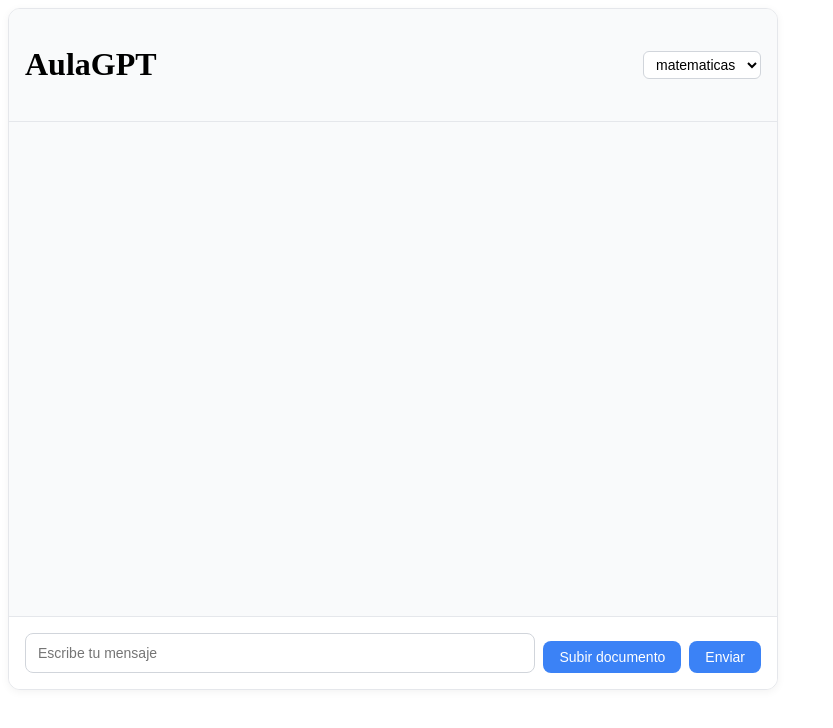
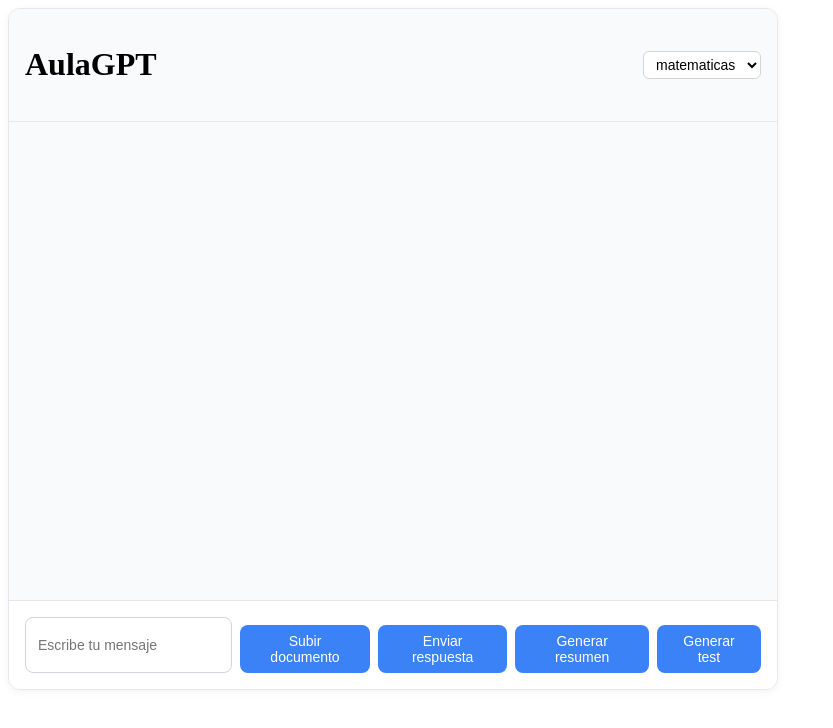
Before and after one commit to hugoagreda1902/AulaGPT-limpio, a React (Create React App) app in the folder aulagpt-frontend/: page /chat in a window 1280 px wide. Shown: the top 728 px of the page, without its empty margins (0-833 px from the left). Built offline with nearby package versions, Linux system fonts and the light colour scheme; sample sign-in values are in the browser's storage.

Commit message:
Mensaje que describa tus cambios

```diff
--- a/aulagpt-frontend/src/api/dataService.js
+++ b/aulagpt-frontend/src/api/dataService.js
@@ -9,8 +9,8 @@ export const loginUser = (creds) =>
   API.post('/token/', creds).then(res => res.data);
 
 // Chat / Resumen
-export const askQuestion = (question, subjectId, action = 'answer') =>
-  API.post('/ask/', { question, subject: subjectId, action }).then(res => res.data);
+export const askQuestion = (question, subject, action = 'answer') =>
+  API.post('/ask/', { question, subject, action }).then(res => res.data);
 
 // Subida de documento
 export const uploadDocument = (file, subject) => {
--- a/aulagpt-frontend/src/components/ChatIA.jsx
+++ b/aulagpt-frontend/src/components/ChatIA.jsx
@@ -22,20 +22,10 @@ export default function ChatIA() {
   const [file, setFile] = useState(null);
   const [uploadMsg, setUploadMsg] = useState("");
   const [uploadErr, setUploadErr] = useState("");
+  const [actionType, setActionType] = useState("answer");
   const chatRef = useRef();
 
-  // Ya no cargamos historial desde el backend
-  // useEffect(() => {
-  //   if (!subject) return;
-  //   fetch(`${process.env.REACT_APP_API_BASE_URL}/chat-history/?subject=${subject}`, {
-  //     headers: { Authorization: `Bearer ${localStorage.getItem("token")}` }
-  //   })
-  //     .then(res => res.json())
-  //     .then(setHistory)
-  //     .catch(console.error);
-  // }, [subject]);
-
-  // Para hacer scroll al final cuando llegue un nuevo mensaje
+  // Auto scroll
   useEffect(() => {
     if (chatRef.current) {
       chatRef.current.scrollTop = chatRef.current.scrollHeight;
@@ -46,18 +36,16 @@ export default function ChatIA() {
     if (!input.trim() || !subject) return;
     setError("");
     setLoading(true);
+    setActionType(action);
 
-    // Añadimos el mensaje del usuario localmente
+    // user message
     const userMsg = { timestamp: new Date(), autor: "usuario", texto: input };
     setHistory(h => [...h, userMsg]);
-
     const question = input;
     setInput("");
 
     try {
-      // Llamada al endpoint /ask/ con { question, subject, action }
       const { answer } = await askQuestion(question, subject, action);
-      // Añadimos la respuesta de la IA localmente
       const botMsg = { timestamp: new Date(), autor: "ia", texto: answer };
       setHistory(h => [...h, botMsg]);
     } catch (e) {
@@ -89,7 +77,11 @@ export default function ChatIA() {
     <div className="chat-container">
       <div className="chat-header">
         <h1 className="chat-title">AulaGPT</h1>
-        <select className="subject-selector" value={subject} onChange={e => setSubject(e.target.value)}>
+        <select
+          className="subject-selector"
+          value={subject}
+          onChange={e => setSubject(e.target.value)}
+        >
           {SUBJECTS.map(s => (
             <option key={s} value={s}>{s}</option>
           ))}
@@ -98,7 +90,9 @@ export default function ChatIA() {
 
       <div className="chat-body" ref={chatRef}>
         {history.map((msg, i) => (
-          <div key={i} className={`chat-bubble ${msg.autor === "usuario" ? "user-msg" : "assistant-msg"}`}>
+          <div
+            key={i}
+            className={`chat-bubble ${msg.autor === "usuario" ? "user-msg" : "assistant-msg"}`}>
             <p className="timestamp">{new Date(msg.timestamp).toLocaleTimeString()}</p>
             <p>{msg.texto}</p>
           </div>
@@ -113,15 +107,36 @@ export default function ChatIA() {
           placeholder="Escribe tu mensaje"
           value={input}
           onChange={e => setInput(e.target.value)}
-          onKeyDown={e => e.key === "Enter" && send("answer")}
+          onKeyDown={e => e.key === "Enter" && send(actionType)}
           disabled={loading}
         />
         <div className="chat-footer-buttons">
-          <button className="chat-button" onClick={() => setShowUpload(prev => !prev)}>
+          <button
+            className="chat-button"
+            onClick={() => setShowUpload(prev => !prev)}
+          >
             Subir documento
           </button>
-          <button className="chat-button" onClick={() => send("answer")} disabled={loading}>
-            Enviar
+          <button
+            className="chat-button"
+            onClick={() => send("answer")}
+            disabled={loading}
+          >
+            Enviar respuesta
+          </button>
+          <button
+            className="chat-button"
+            onClick={() => send("summary")}
+            disabled={loading}
+          >
+            Generar resumen
+          </button>
+          <button
+            className="chat-button"
+            onClick={() => send("test")}
+            disabled={loading}
+          >
+            Generar test
           </button>
         </div>
       </div>
@@ -131,7 +146,10 @@ export default function ChatIA() {
       {showUpload && (
         <div className="upload-section">
           <form onSubmit={handleUpload} className="space-y-2">
-            <input type="file" onChange={e => setFile(e.target.files[0])} />
+            <input
+              type="file"
+              onChange={e => setFile(e.target.files[0])}
+            />
             <button type="submit" className="chat-button">Subir</button>
           </form>
           {uploadErr && <p className="chat-error">{uploadErr}</p>}
```
